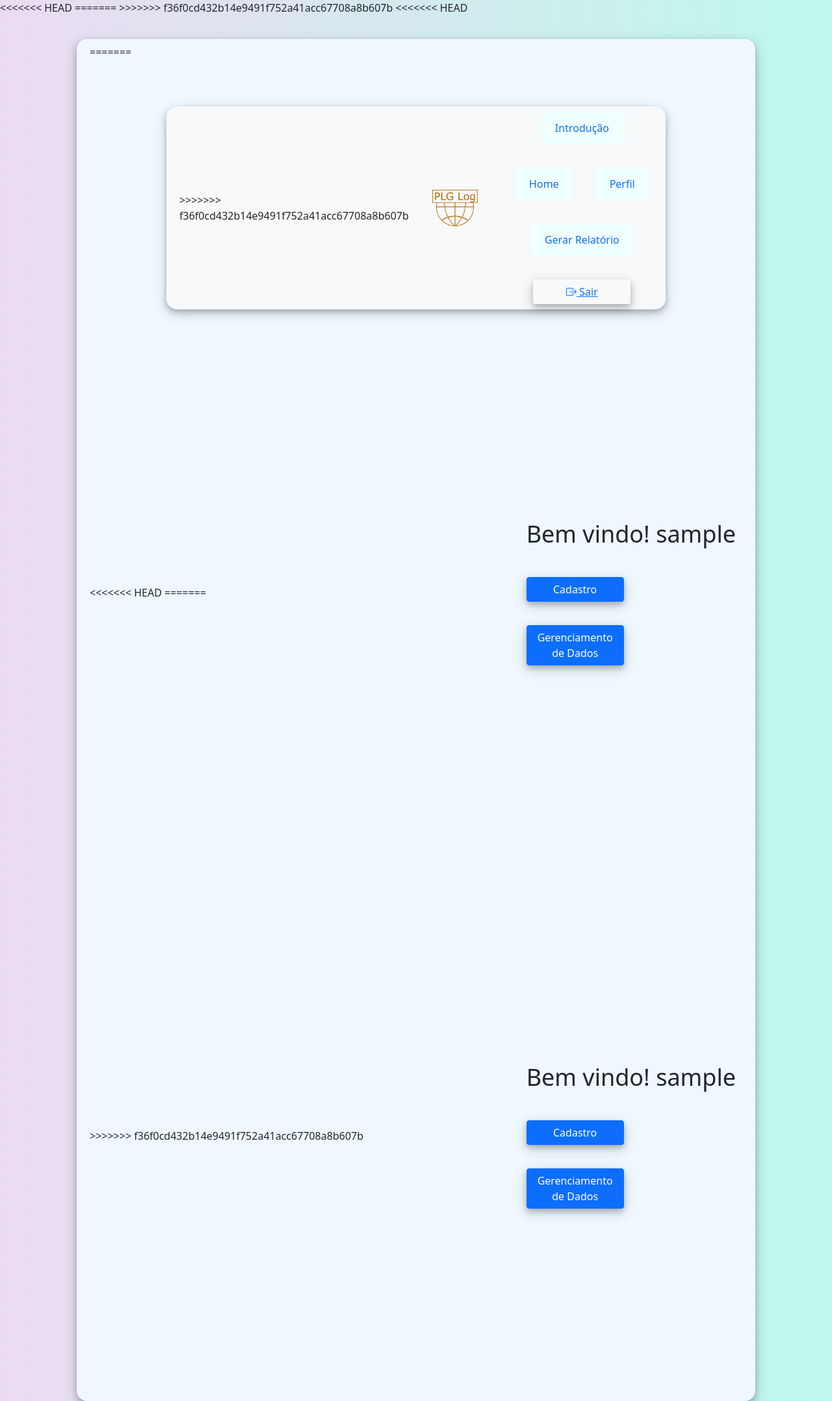
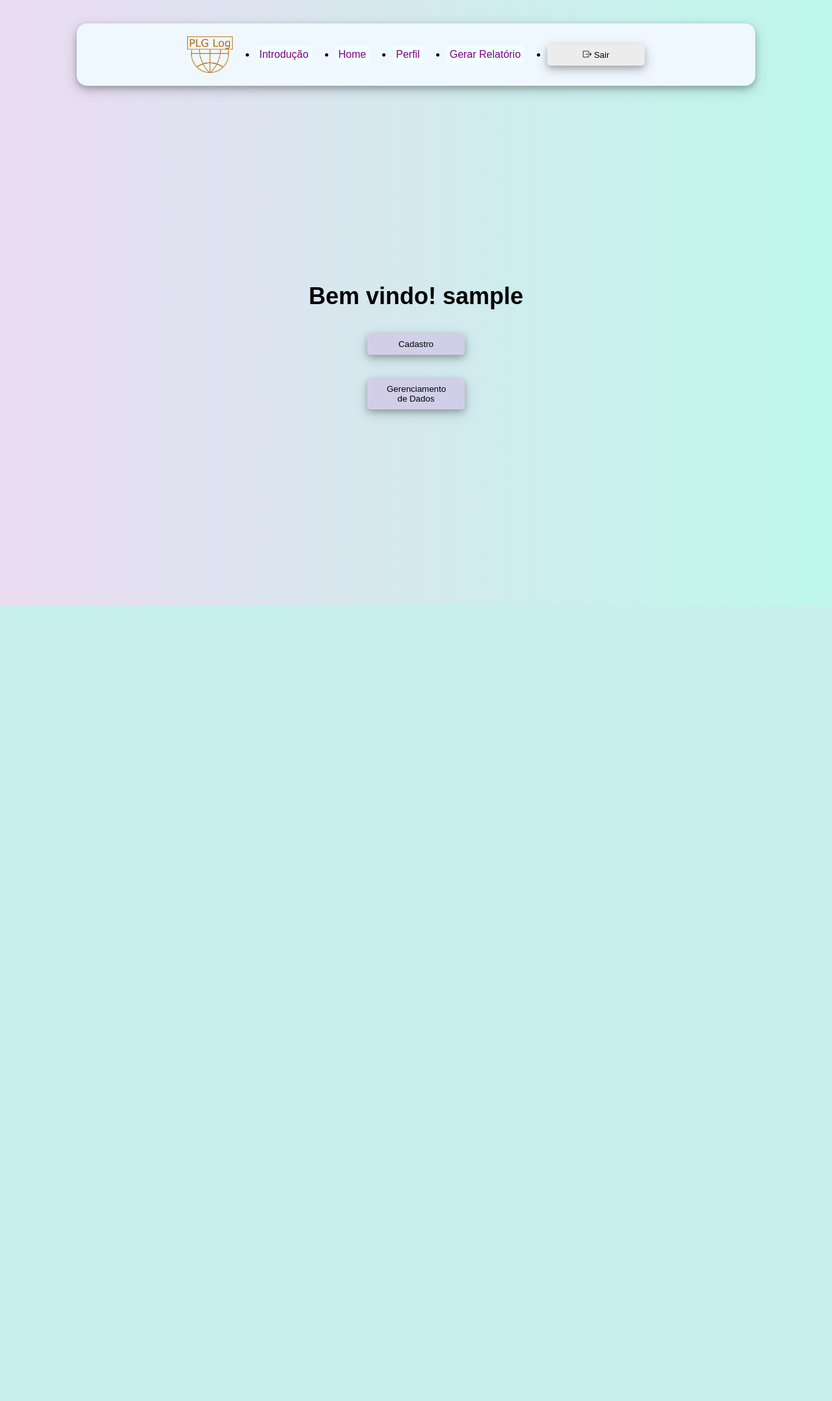
Before and after one commit to MayconEspindola/Plg_Log_remaster, a PHP site: page /work/app/views/home.php in a window 1280 px wide. Shown: the whole page at 65% size. After the commit the page ends 932 px from the top, so only its background shows below. Run offline with PHP 8.4, Linux system fonts and the light colour scheme; the visitor is signed in with stand-in values (Sample User, id 1); some libraries are stand-ins or nearby versions.

Commit message:
Mudanças a serem submetidas: 	modified:   work/app/composition/header.php 	modified:   work/app/styles/paginas/header.css 	modified:   work/app/styles/paginas/home.css 	modified:   work/app/styles/paginas/intro.css 	modified:   work/app/styles/paginas/traffic.css 	modified:   work/app/views/home.php 	modified:   work/app/views/transition/traffic.php

```diff
--- a/work/app/composition/header.php
+++ b/work/app/composition/header.php
@@ -23,18 +23,7 @@
     <link href="https://cdn.jsdelivr.net/npm/bootstrap-icons@1.19.0/font/bootstrap-icons.css"
         rel="stylesheet">
 
-<<<<<<< HEAD
     <script> src="/handlers/invoice.js" </script>
-=======
-    <link href="https://cdn.jsdelivr.net/npm/bootstrap@5.0.2/dist/css/bootstrap.min.css"
-        rel="stylesheet"
-        integrity="sha384-EVSTQN3/azprG1Anm3QDgpJLIm9Nao0Yz1ztcQTwFspd3yD65VohhpuuCOmLASjC"
-        crossorigin="anonymous">
-
-    <link rel="stylesheet" type="text/css" href="/assets/style/alert_traffic.css">
-    <link rel="stylesheet" type="text/css" href="/assets/style/valor_invalido.css">
-    <link rel="stylesheet" type="text/css" href="/assets/style/cad.produto.css">
->>>>>>> f36f0cd432b14e9491f752a41acc67708a8b607b
     <script src="/handlers/path.js"></script>
     <script src="/handlers/InactivityCheckerjs"></script>
     <script>
@@ -46,14 +35,7 @@
 </head>
 
 <body>
-<<<<<<< HEAD
     <nav class="navbar">
-=======
-    <header>
-
-    </header>
-    <nav class="navbar navbar-expand-lg bg-body-tertiary justify-content-center navbar-light bg-light">
->>>>>>> f36f0cd432b14e9491f752a41acc67708a8b607b
         <a class="navbar-brand" href="/views/home.php">
             <img src="/images/PLG-log.png" alt="Logo PLG" width="60" height="48">
         </a>
@@ -79,7 +61,7 @@
             </li>
             <li>
                 <form action="/controllers/logout.php" method="post">
-                    <button type="submit" class="btn btn-link">
+                    <button type="submit" class="btnSair btn-link">
                         <i class="bi bi-box-arrow-right"></i> Sair
                     </button>
                 </form>
--- a/work/app/styles/paginas/header.css
+++ b/work/app/styles/paginas/header.css
@@ -63,7 +63,7 @@
     gap: 36px;
 }
 
-button {
+.btnSair {
     box-shadow: 0 4px 8px 0 rgba(0, 0, 0, 0.2), 0 6px 20px 0 rgba(0, 0, 0, 0.19);
     background-color: rgba(205, 166, 221, 0.4);
     border-radius: 5px;
--- a/work/app/styles/paginas/home.css
+++ b/work/app/styles/paginas/home.css
@@ -1,20 +1,10 @@
 * {
     margin: 0px;
     padding: 0px;
-<<<<<<< HEAD
-
-
 }
 
 body {
     height: 100vh;
-=======
-    box-sizing: border-box;
-    vertical-align: baseline;
-}
-
-body {
->>>>>>> f36f0cd432b14e9491f752a41acc67708a8b607b
     font-family: 'Poppins', sans-serif;
     background: linear-gradient(to right, rgba(205, 166, 221, 0.4), rgba(90, 236, 205, 0.4));
 }
@@ -30,10 +20,6 @@
     align-items: center;
     gap: 36px;
     height: 100vh;
-<<<<<<< HEAD
-=======
-
->>>>>>> f36f0cd432b14e9491f752a41acc67708a8b607b
 }
 
 .d-grid {
@@ -44,9 +30,4 @@
     gap: 36px;
     padding: 10px;
     /* width: 165px; */
-<<<<<<< HEAD
 }
-
-=======
-}
->>>>>>> f36f0cd432b14e9491f752a41acc67708a8b607b
--- a/work/app/styles/paginas/intro.css
+++ b/work/app/styles/paginas/intro.css
@@ -44,7 +44,6 @@
     padding: 24px;
     text-align: justify;
     border-radius: 16px;
-<<<<<<< HEAD
     background-color: aliceblue;
     box-shadow: 0 4px 8px 0 rgba(0, 0, 0, 0.2), 0 6px 20px 0 rgba(0, 0, 0, 0.19);
 }
--- a/work/app/views/home.php
+++ b/work/app/views/home.php
@@ -2,49 +2,20 @@
     include_once("../composition/header.php");
 ?>
 
-<!DOCTYPE html>
-<html lang="pt-br">
-<head>
-    <meta charset="UTF-8">
-    <meta name="viewport" content="width=device-width, initial-scale=1.0">
-    <title>PLG LOG - Home</title>
-<<<<<<< HEAD
-=======
 
     <link rel="stylesheet" href="/styles/paginas/home.css">
-</head>
-<body>
 
-</body>
-</html>
-<article>
-    <div class="btn-home">
+    <article>
+
         <div class="d-grid">
             <h6> Bem vindo! <?php echo $nomeUsuario; ?></h6>
             <button class="btn btn-primary" type="button" onclick="navigation.movimentacaoProdutos()">Cadastro</button>
             <button class="btn btn-primary" type="button" onclick="navigation.gerenciamentoDados()">Gerenciamento de Dados</button>
         </div>
-    </div>
-</article>
->>>>>>> f36f0cd432b14e9491f752a41acc67708a8b607b
 
-    <link rel="stylesheet" href="/styles/paginas/home.css">
-</head>
-<body>
-
-    <article>
-        <div class="btn-home">
-            <div class="d-grid">
-                <h6> Bem vindo! <?php echo $nomeUsuario; ?></h6>
-                <button class="btn btn-primary" type="button" onclick="navigation.movimentacaoProdutos()">Cadastro</button>
-                <button class="btn btn-primary" type="button" onclick="navigation.gerenciamentoDados()">Gerenciamento de Dados</button>
-            </div>
-            </div>
         </article>
 
         <script src="https://cdn.jsdelivr.net/npm/bootstrap@5.0.2/dist/js/bootstrap.bundle.min.js"
-    integrity="sha384-MrcW6ZMFYlzcLA8Nl+NtUVF0sA7MsXsP1UyJoMp4YLEuNSfAP+JcXn/tWtIaxVXM"
-    crossorigin="anonymous">
+                integrity="sha384-MrcW6ZMFYlzcLA8Nl+NtUVF0sA7MsXsP1UyJoMp4YLEuNSfAP+JcXn/tWtIaxVXM"
+                crossorigin="anonymous">
 </script>
-</body>
-</html>
```
Also changed, not shown: work/app/styles/paginas/traffic.css (+3 -13 lines), work/app/views/transition/traffic.php (+5 -3 lines).
